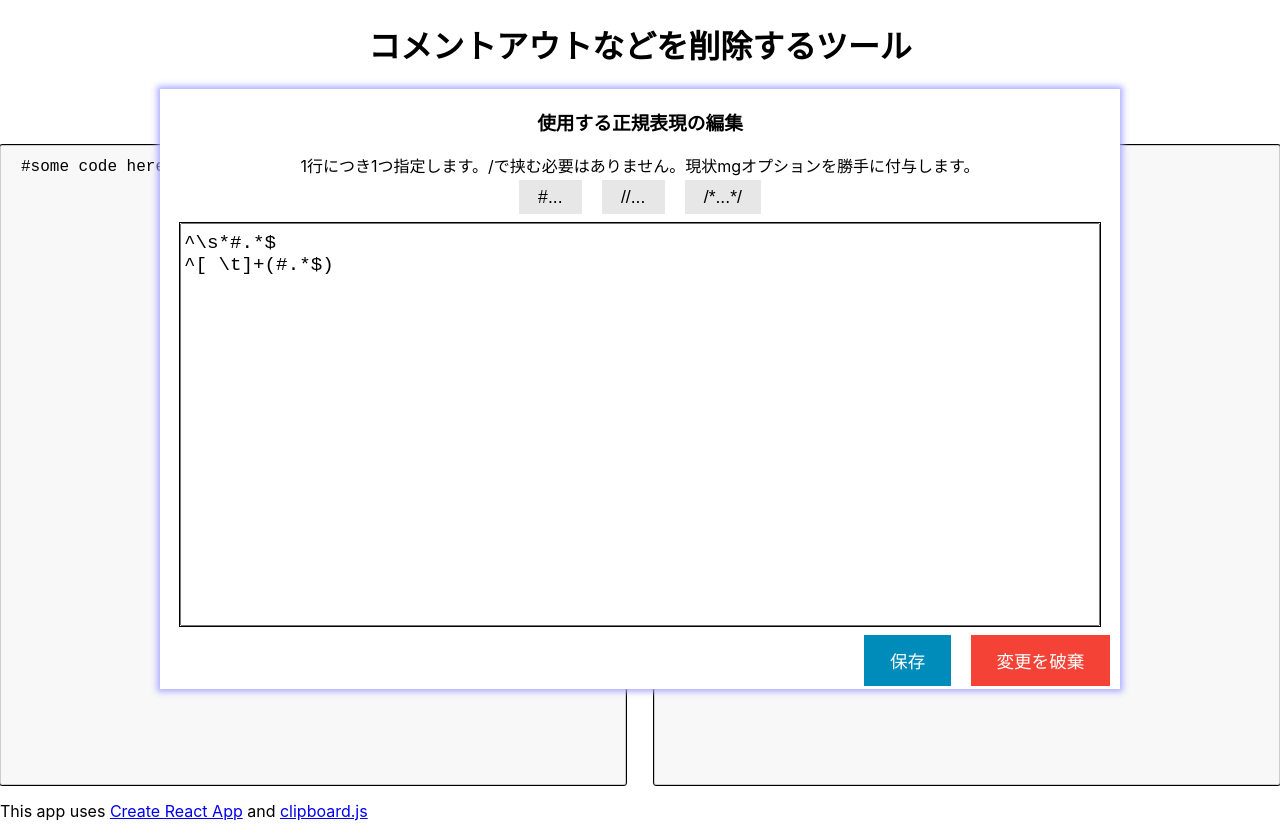
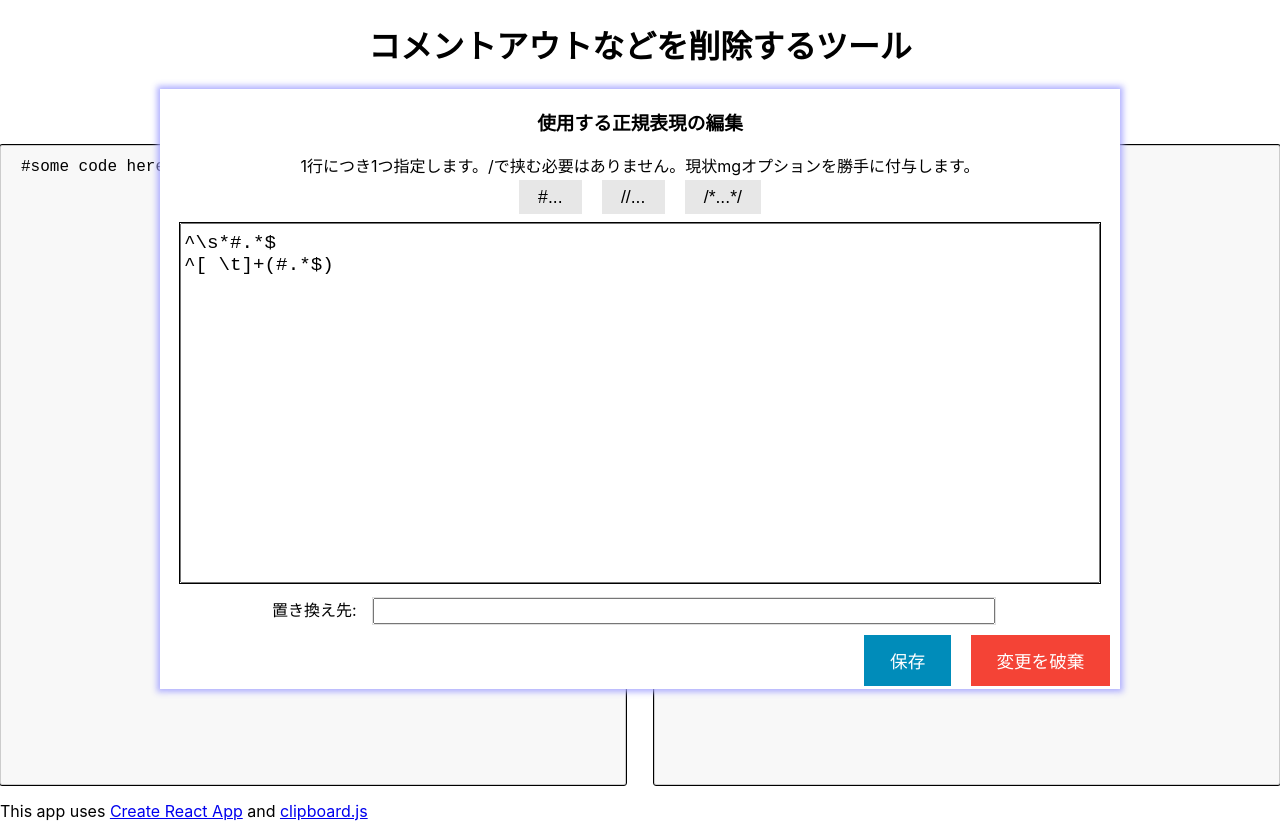
Before and after one commit to ikapper/comment-replacer, a React (Create React App) app: page / in a window 1280 px wide. Both pictures are taken after a click on the button "設定". Built offline with nearby package versions, Linux system fonts and the light colour scheme.

Commit message:
add replace-pref skeleton(ui and css)

```diff
--- a/src/App.css
+++ b/src/App.css
@@ -61,6 +61,11 @@ textarea {
     outline: black solid 0.01px;
 }
 
+input[type=text] {
+    font-family: 'Courier New', Courier, monospace;
+    outline: rgb(224, 224, 224) solid 0.01px;
+}
+
 .right-arrow {
     margin: auto 2px;
     font-weight: 700;
--- a/src/Preference.css
+++ b/src/Preference.css
@@ -66,3 +66,17 @@
     right: 3%;
     bottom: 5.2rem;
 }
+
+.replace-to-container {
+    width: 80%;
+    margin: 0.5rem auto;
+}
+
+.replace-to-container > label {
+    margin: 0.2rem 1rem;
+}
+
+.replace-to-container > input[type=text] {
+    width: 80%;
+    font-size: 1.1rem;
+}
--- a/src/Preference.js
+++ b/src/Preference.js
@@ -45,7 +45,10 @@ function Preference(props) {
                 })}>{"/*...*/"}</button>
             </div>
             <textarea className='re-editor' onChange={(e) => setRegexStrings(e.target.value)} value={regexStrings} />
-            {/* この辺りにerrorsの表示。テキストエリアの右下あたりにスクロール可能な感じで表示したい */}
+            <div className='replace-to-container'>
+                <label htmlFor='substitution-str'>置き換え先:</label>
+                <input type='text' id='substitution-str' />
+            </div>
             {errorMsg}
             <div className='pref-btn-group'>
                 <button className='btn primary' onClick={e => {
```
Lines whose indentation alone changed are shown as unchanged.
